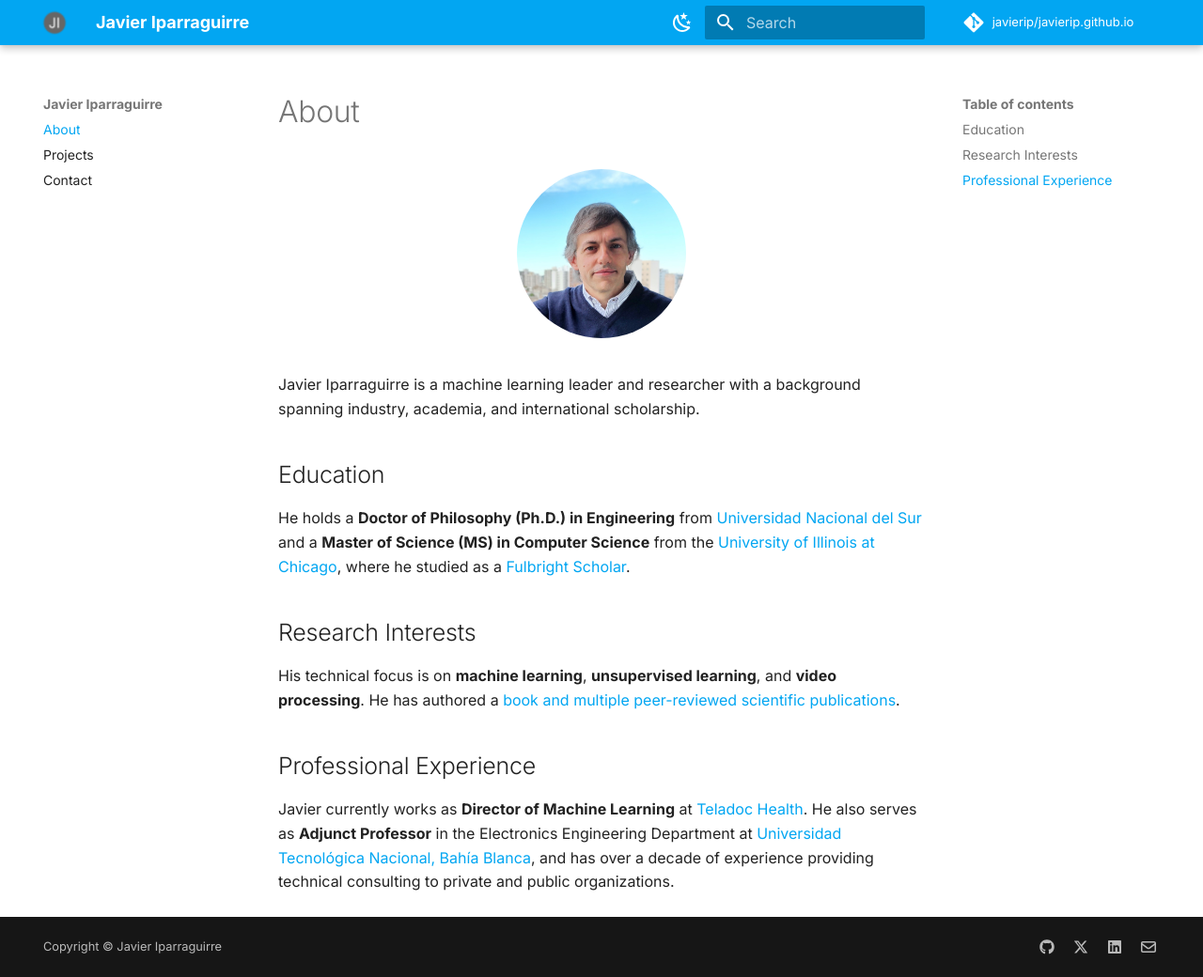
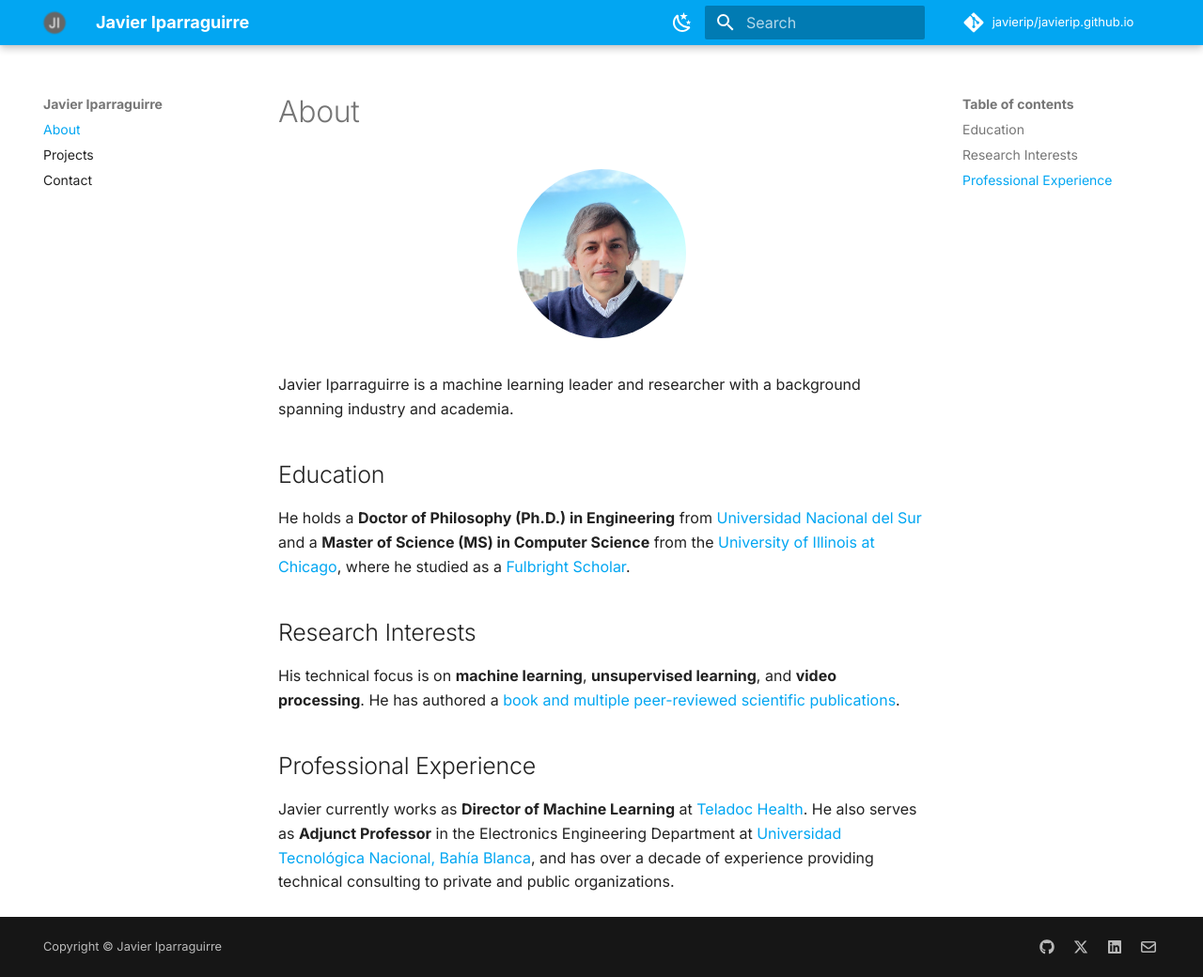
Before and after one commit to javierip/javierip.github.io, an MkDocs documentation site: the page built from docs/index.md, in a window 1280 px wide and 1040 px high. Shown: the whole window at 94% size. Built offline with MkDocs 1.6.1 and Material for MkDocs 9.7.7, drawn with Linux system fonts in a browser that asks for light colours; comment, search, counter and statistics services are not loaded.

```diff
--- a/docs/index.md
+++ b/docs/index.md
@@ -4,7 +4,7 @@
   <img src="images/javier-iparraguirre.jpg" width="180" style="border-radius: 50%;" alt="Javier Iparraguirre">
 </div>
 
-Javier Iparraguirre is a machine learning leader and researcher with a background spanning industry, academia, and international scholarship.
+Javier Iparraguirre is a machine learning leader and researcher with a background spanning industry and academia.
 
 ## Education
 
--- a/mkdocs.yml
+++ b/mkdocs.yml
@@ -1,7 +1,7 @@
 # Project information
 site_name: "Javier Iparraguirre"
 site_description: "Director of Machine Learning | PhD & Fulbright Scholar | Computer Vision & Unsupervised Learning"
-site_url: https://javierip.github.io
+site_url: https://javierip.github.io/
 repo_url: https://github.com/javierip/javierip.github.io
 repo_name: javierip/javierip.github.io
 
```
Also changed, not shown: requirements.txt (line endings or trailing spaces).
